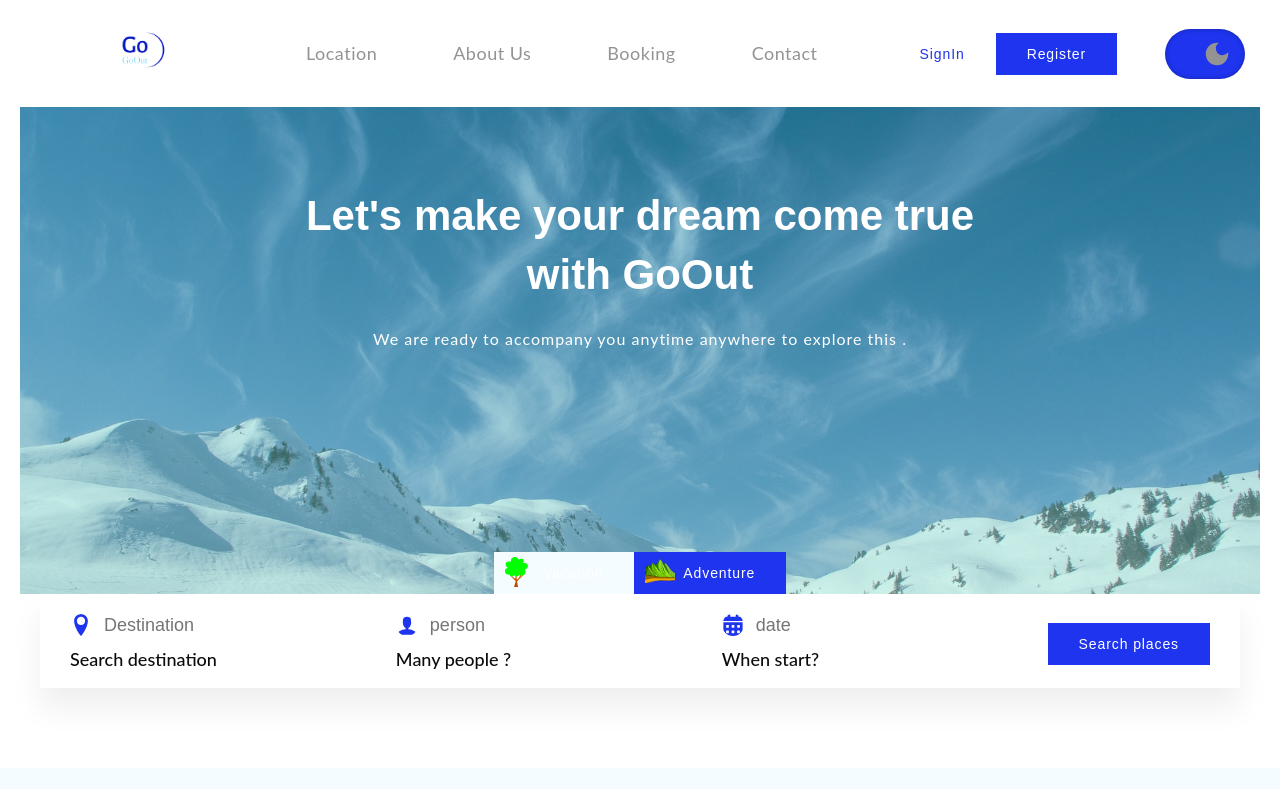
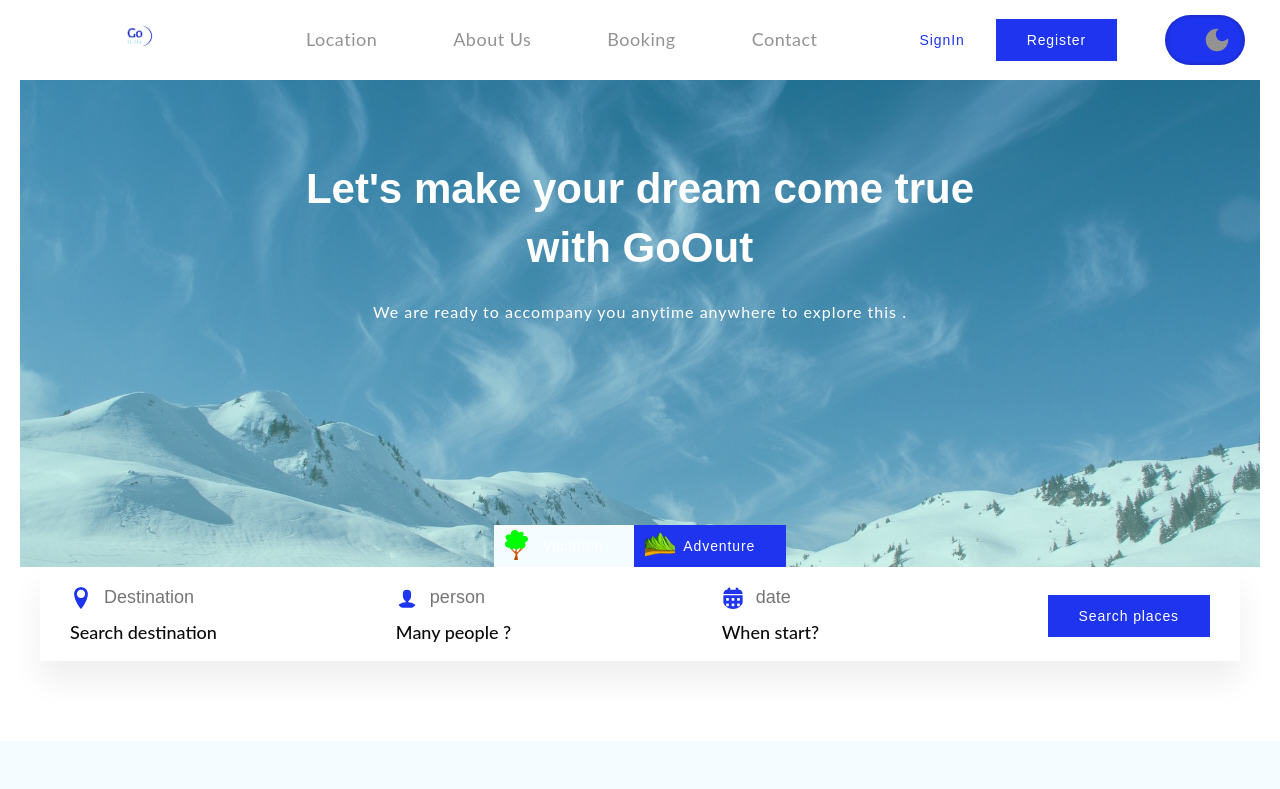
Before and after one commit to asishwor/travelAgency, a React (Create React App) app: page / in a window 1280 px wide. Shown: the top 789 px of the page. Built offline with nearby package versions, Linux system fonts and the light colour scheme.

Commit message:
remove some extra code

```diff
--- a/src/Components/header/Header.style.js
+++ b/src/Components/header/Header.style.js
@@ -45,7 +45,7 @@ export const List = styled.ul`
   }
 `;
 export const Logo = styled.img`
-  height: 70px;
+  height: 40px;
   width: 200px;
   object-fit: contain;
 `;
--- a/src/UseCity.js
+++ b/src/UseCity.js
@@ -4,9 +4,6 @@ const ChangeCity = createContext();
 
 const UseCity = ({ children }) => {
   const [places, setPlaces] = useState("nepal");
-  const user = {
-    name: "john",
-  };
 
   useEffect(() => {
     searchDestinations();
```
